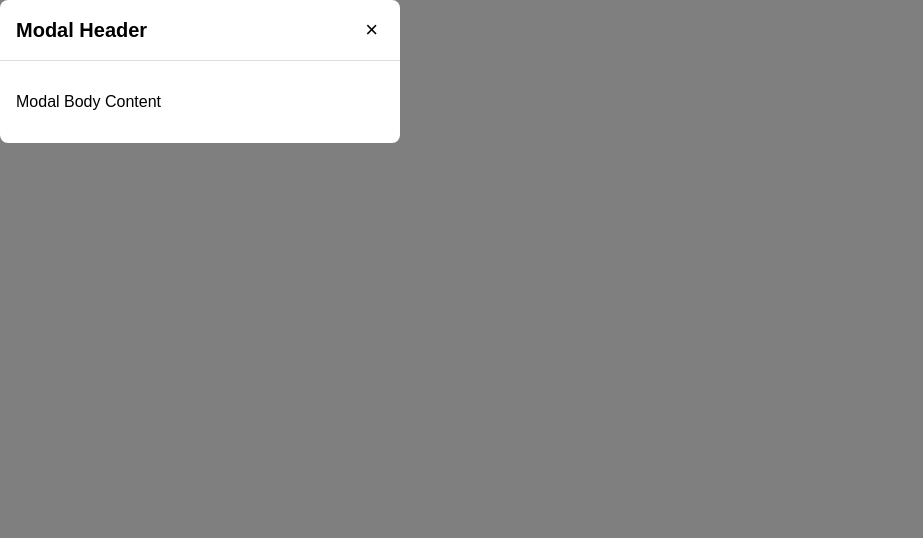
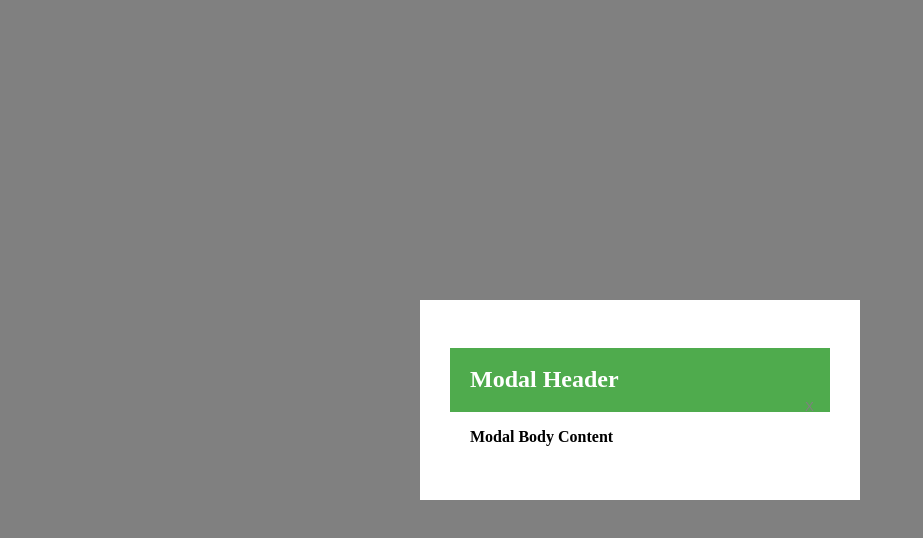
Before and after one commit to acciojob/css-modal-VivekJadhav2001, a website: page main.html in a window 1280 px wide. Both pictures are taken after a click on the button "Open Modal". Shown: the whole page, without its empty margins (0-923 px from the left). Drawn offline with Linux system fonts and the light colour scheme.

Commit message:
created a submission

```diff
--- a/main.html
+++ b/main.html
@@ -9,13 +9,11 @@
 <body>
 	<!-- the entire body must be written by student -->
 	<button id="openModal">Open Modal</button>
-
-
-  <div class="modal" id="myModal">
+	<div class="modal">
 		<div class="modal-content">
 			<div class="modal-header">
-        <h2>Modal Header</h2>
-        <button class="close-modal">&times;</button>
+				<h2 style="padding-left:20px;margin:0">Modal Header</h2>
+				<button class="close-modal">X</button>
 			</div>
 			<div class="modal-body">
 				<p>Modal Body Content</p>
--- a/script.js
+++ b/script.js
@@ -1,20 +1,18 @@
-const openBtn = document.getElementById("openModal");
-        const modal = document.getElementById("myModal");
-        const closeBtn = document.querySelector(".close-modal");
+//your JS code here. If required.
+const openModalBtn=document.getElementById("openModal");
+const modal=document.querySelector(".modal");
+const closeBtn=document.querySelector(".close-modal");
 
-        // Open
-        openBtn.onclick = () => {
-            modal.style.display = "block";
-        };
+openModalBtn.addEventListener("click",()=>{
+	modal.style.display="block";
+})
+closeBtn.addEventListener("click",()=>{
+	modal.style.display="none";
+})
 
-        // Close (button)
-        closeBtn.onclick = () => {
-            modal.style.display = "none";
-        };
+window.addEventListener("click",(e)=>{
 
-        // Close (outside click)
-        modal.addEventListener("click", (e) => {
-            if (!e.target.closest(".modal-content")) {
-                modal.style.display = "none";
-            }
-        });
+	if (modal.style.display === "block" && modal.contains(e.target)) {
+	    modal.style.display = "none";
+	}
+})
--- a/styles.css
+++ b/styles.css
@@ -1,48 +1,60 @@
 /*  your css code here. If applicable */
-body {
-      font-family: Arial, sans-serif;
+body{
+	height:100vh;
+	width:100vw;
+	margin:0;
+	padding:0;
 }
-    .modal {
-      display: none;
+.modal{
+	background-color:gray;
+	width:100%;
+	height:100%;
+	justify-items:center;
+	align-content:center;
+	display:none;
 	position: fixed;
-      z-index: 1;
+	top: 0;
 	left: 0;
-      top: 0;
-      height: 100%;
-      width: 100%;
-      background: rgba(0,0,0,0.5);
-      justify-content: center;
-      align-items: center;
 }
-
-    /* Modal content */
-    .modal-content {
-      background: #fff;
-      border-radius: 8px;
+.modal-content{
+	height:20%;
+	background-color:white;
+	justify-items:center;
+	align-content:center;
 	width: 400px;
 	max-width: 90%;
-      animation: fadeIn 0.3s ease;
+	padding: 20px;
 }
-
-    .modal-header, .modal-body {
-      padding: 16px;
+.modal-header{
+	background-color:#4FAB4D;
+	height:40%;
+	width:95%;
+	color:white;
+	display: flex;
+	justify-content: space-between; /* pushes title left and X right */
+	align-items: center;
+	margin-top:15px;
+	position:relative;
 }
-
-    .modal-header {
-      display: flex;
-      justify-content: space-between;
-      align-items: center;
-      border-bottom: 1px solid #ddd;
+.modal-body{
+	color:black;
+	font-weight:bold;
+	width:95%;
+	height:40px;
 }
-
-    .modal-header h2 {
-      margin: 0;
-      font-size: 20px;
+.close-modal{
+	border:none;
+	background:none;
+	position:absolute;
+	top:50px;
+	right:10px;
+	color:gray;
 }
-
-    .close-modal {
-      font-size: 22px;
-      cursor: pointer;
-      border: none;
-      background: none;
+.close-modal:hover{
+	font-size:large;
+	text-decoration:underline;
+	color:black;
 }
+p{
+	padding-left:20px;
+}
```
Lines whose indentation alone changed are shown as unchanged.
